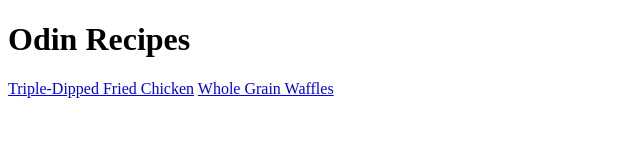
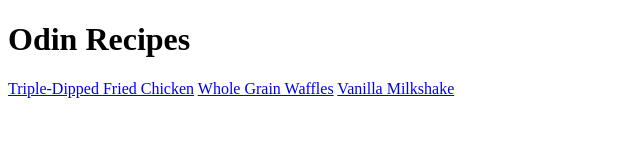
Before and after one commit to ajwjung/odin-recipes, a plain HTML site: page index.html in a window 1280 px wide. Shown: the whole page, without its empty margins (0-640 px from the left). Drawn offline with Linux system fonts and the light colour scheme.

Commit message:
Link milkshake webpage

```diff
--- a/index.html
+++ b/index.html
@@ -9,5 +9,6 @@
         <h1>Odin Recipes</h1>
         <a href="./recipes/fried-chicken.html">Triple-Dipped Fried Chicken</a>
         <a href="./recipes/waffles.html">Whole Grain Waffles</a>
+        <a href="./recipes/milkshake.html">Vanilla Milkshake</a>
     </body>
 </html>
```
